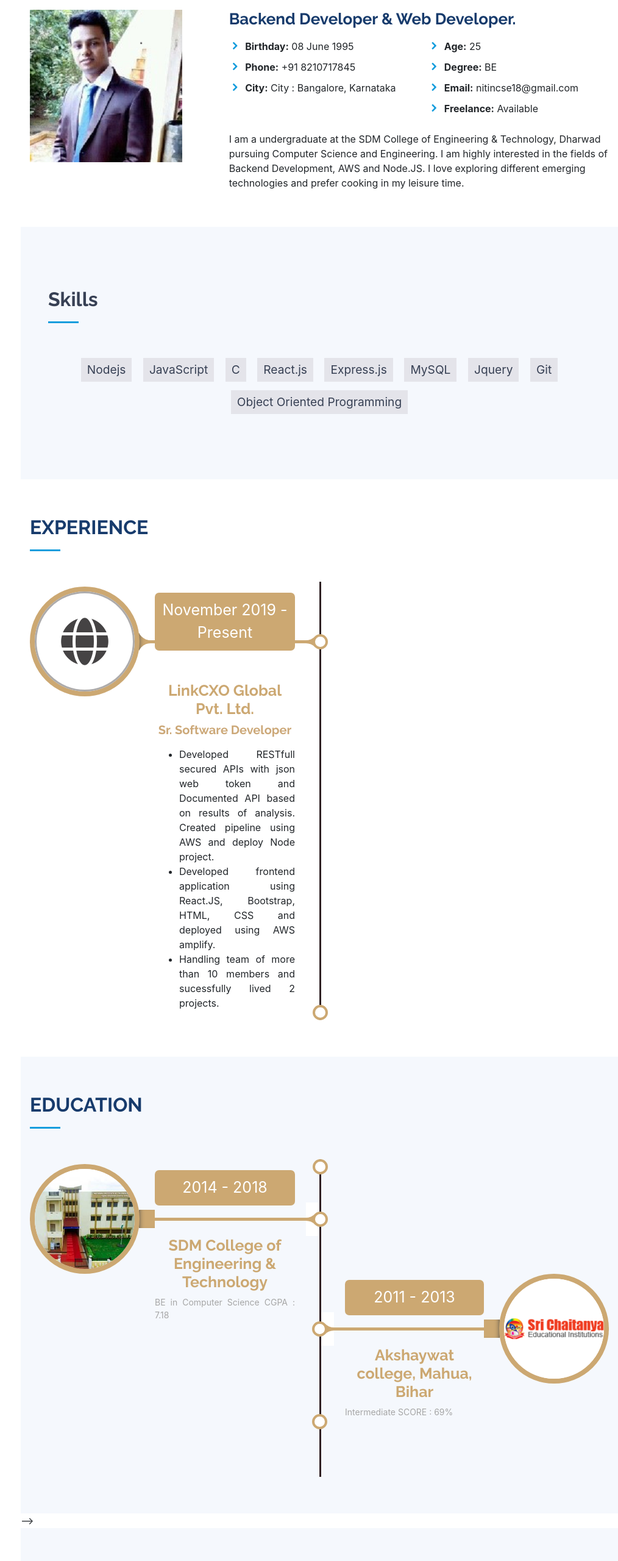
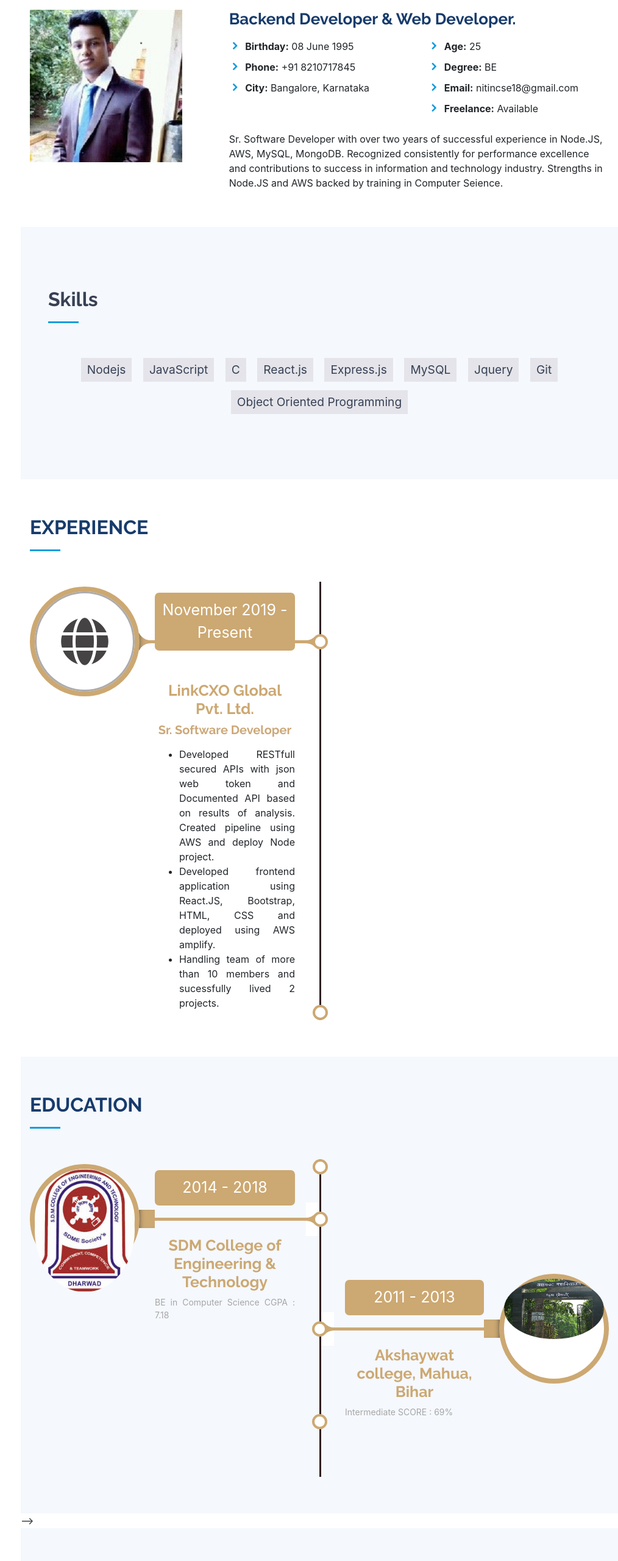
Before and after one commit to nitincs18/nitin.github.io, a plain HTML site: page index.html in a window 1280 px wide. Shown: the part 1000-3560 px from the top of the page at 61% size, without its empty margins (266-1280 px from the left). Drawn offline with nearby package versions, Linux system fonts and the light colour scheme.

Commit message:
About changed

```diff
--- a/index.html
+++ b/index.html
@@ -165,7 +165,7 @@
                   <li><i class="icofont-rounded-right"></i> <strong>Birthday:</strong> 08 June 1995</li>
                   <!-- <li><i class="icofont-rounded-right"></i> <strong>Website:</strong> </li> -->
                   <li><i class="icofont-rounded-right"></i> <strong>Phone:</strong> +91 8210717845</li>
-                  <li><i class="icofont-rounded-right"></i> <strong>City:</strong> City : Bangalore, Karnataka</li>
+                  <li><i class="icofont-rounded-right"></i> <strong>City:</strong> Bangalore, Karnataka</li>
                 </ul>
               </div>
               <div class="col-lg-6">
@@ -178,7 +178,9 @@
               </div>
             </div>
             <p>
-              I am a undergraduate at the SDM College of Engineering & Technology, Dharwad pursuing Computer Science and Engineering. I am highly interested in the fields of Backend Development, AWS and Node.JS. I love exploring different emerging technologies and prefer cooking in my leisure time.
+              Sr. Software Developer with over two years of successful experience in Node.JS, AWS, MySQL, MongoDB.
+Recognized consistently for performance excellence and contributions to success in information and
+technology industry. Strengths in Node.JS and AWS backed by training in Computer Seience.
             </p>
           </div>
         </div>
@@ -271,7 +273,7 @@
                         <div class="main-timeline9">
                             <div class="timeline">
                                 <div class="timeline-content">
-                                    <div class="circle"><img class="rounded-circle img-fluid" src="assets/img/nitgoa.jpg" alt=""></div>
+                                    <div class="circle"><img class="rounded-circle img-fluid" src="assets/img/sdm.jfif" alt=""></div>
                                     <div class="content">
                                         <span class="year">2014 - 2018</span>
                                         <h4 class="title">SDM College of Engineering & Technology </h4>
@@ -286,7 +288,7 @@
                             </div>
                             <div class="timeline">
                                 <div class="timeline-content">
-                                    <div class="circle"><img class="rounded-circle img-fluid" src="assets/img/12.png" alt=""></div>
+                                    <div class="circle"><img class="rounded-circle img-fluid" src="assets/img/12.jpg" alt=""></div>
                                     <div class="content">
                                         <span class="year">2011 - 2013</span>
                                         <h4 class="title">Akshaywat college, Mahua, Bihar </h4>
@@ -497,7 +499,7 @@
           <div class="col-lg-4 col-md-12 icon-box" style="text-align: center;" data-aos="fade-up">
             <div class="icon"><i class="icofont-location-pin"></i></div>
             <div style="text-align: left; padding-top: 10px; padding-left: 10px; height:70px">
-              SDM College of Engineering & Technology
+              HSR Layout, Bangalore
             </div>
           </div>
           <div class="col-lg-4 col-md-12 icon-box" data-aos="fade-up">
@@ -536,7 +538,7 @@
               <div class="address">
                 <i class="icofont-google-map"></i>
                 <h4>Location:</h4>
-                <p>SDM College of Engineering & Technology, Ponda, Goa</p>
+                <p>HSR Layout, Bangalore</p>
               </div>
 
               <div class="email">
@@ -550,7 +552,8 @@
                 <h4>Call:</h4>
                 <p>+91-8210717845</p>
               </div>
-              <div class="mapouter" style="width:100%"><div class="gmap_canvas"><iframe width=100% height="290" id="gmap_canvas" src="https://maps.google.com/maps?q=nit%20goa&t=&z=15&ie=UTF8&iwloc=&output=embed" frameborder="0" scrolling="no" marginheight="0" marginwidth="0"></iframe><a href="https://www.embedgooglemap.org">embed google map</a></div><style>.mapouter{position:relative;text-align:right;height:290px;width:600px;}.gmap_canvas {overflow:hidden;background:none!important;height:290px;width:100%;}</style> </div>
+              <!-- <div class="mapouter" style="width:100%"><div class="gmap_canvas"><iframe width=100% height="290" id="gmap_canvas" src="https://maps.google.com/maps?q=nit%20goa&t=&z=15&ie=UTF8&iwloc=&output=embed" frameborder="0" scrolling="no" marginheight="0" marginwidth="0"></iframe><a href="https://www.embedgooglemap.org">embed google map</a></div><style>.mapouter{position:relative;text-align:right;height:290px;width:600px;}.gmap_canvas {overflow:hidden;background:none!important;height:290px;width:100%;}</style> </div> -->
+              <div class="mapouter"><div class="gmap_canvas"><iframe width="482" height="378" id="gmap_canvas" src="https://maps.google.com/maps?q=%20kudlu%20gate,%20bangalore&t=&z=13&ie=UTF8&iwloc=&output=embed" frameborder="0" scrolling="no" marginheight="0" marginwidth="0"></iframe><a href="https://yt2.org/youtube-to-mp3-ALeKk00qEW0sxByTDSpzaRvl8WxdMAeMytQ1611842368056QMMlSYKLwAsWUsAfLipqwCA2ahUKEwiikKDe5L7uAhVFCuwKHUuFBoYQ8tMDegUAQCSAQCYAQCqAQdnd3Mtd2l6">youtube to mp3</a><br><style>.mapouter{position:relative;text-align:right;height:378px;width:482px;}</style><style>.gmap_canvas {overflow:hidden;background:none!important;height:378px;width:482px;}</style></div></div>
             </div>
 
           </div>
```
Also changed, not shown: assets/img/12.jpg (added), assets/img/12.png (deleted), assets/img/sdm.jfif (added).
